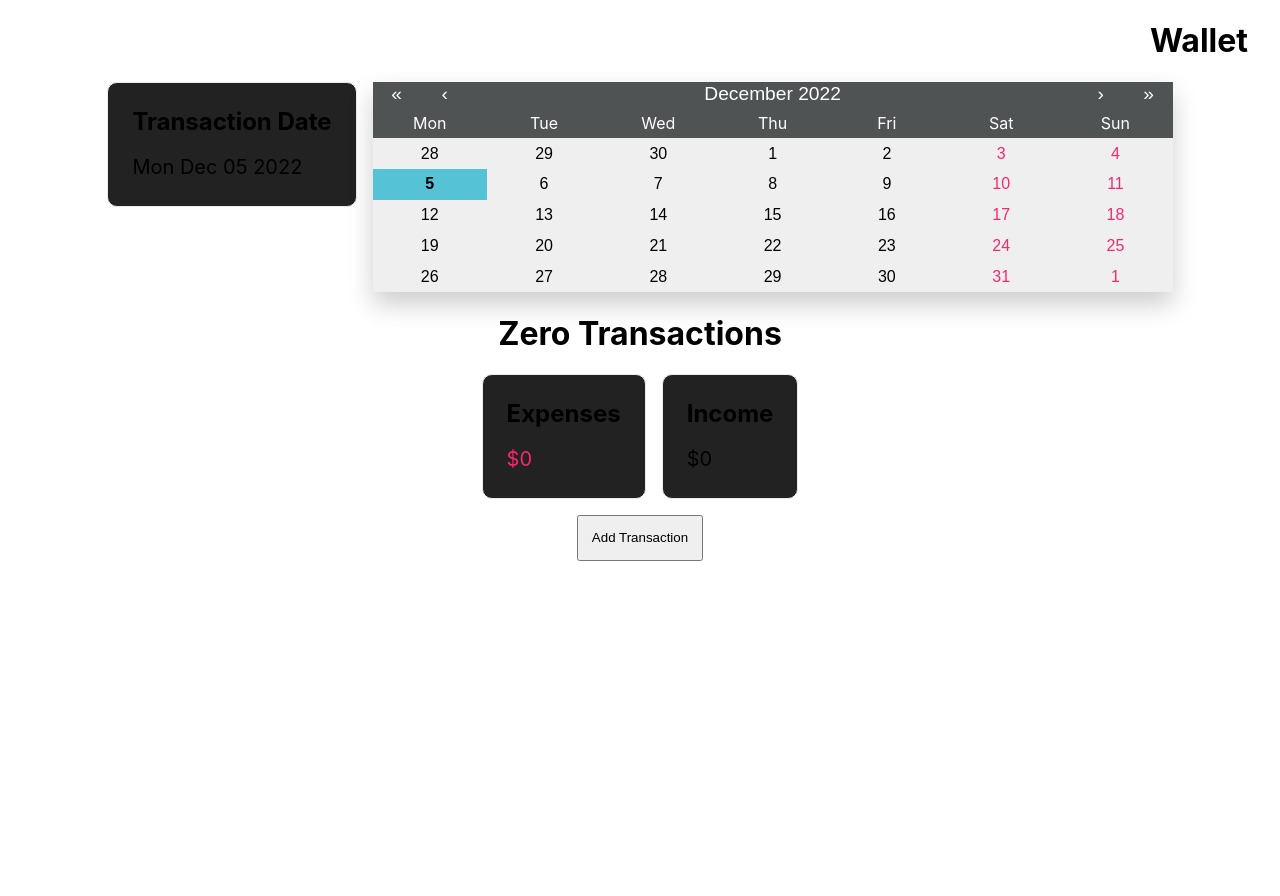
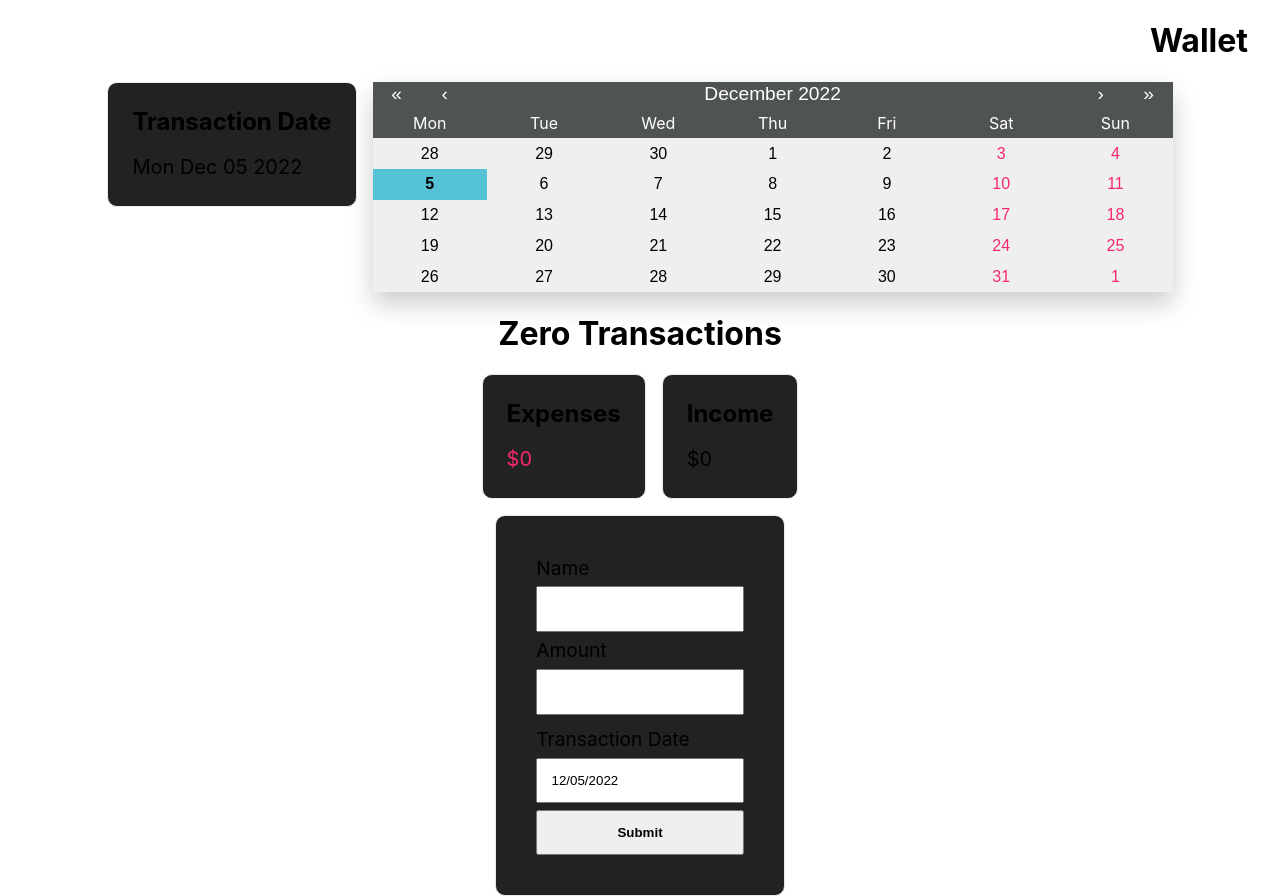
Before and after one commit to JeremyLoh/window, a Next.js app: page /wallet in a window 1280 px wide. Before the commit the page ends 800 px from the top, so only its background shows below. Built offline with nearby package versions, Linux system fonts and the light colour scheme.

Commit message:
Add wallet form to wallet page

```diff
--- a/pages/wallet.tsx
+++ b/pages/wallet.tsx
@@ -1,16 +1,17 @@
 import React, { FC, useState } from "react"
 import Calendar from "react-calendar"
+import WalletForm, { Transaction } from "../components/wallet/walletAddTransactionForm"
+import CardInfo from "../components/cardInfo"
 import styles from "../styles/pages/Wallet.module.css"
-import CardInfo from "../components/cardInfo"
 
 //https://www.copycat.dev/blog/react-calendar/
 
 const Wallet:FC<any> = () => {
   const [date, setDate] = useState<Date>(new Date())
-  const [isEditing, setIsEditing] = useState<boolean>(false)
 
-  function showTransactionForm() {
-    setIsEditing(!isEditing)
+  function displayNewTransaction(transaction: Transaction) {
+    console.log(JSON.stringify(transaction))
+    // TODO Display Transaction
   }
 
   return (
@@ -24,7 +25,11 @@ const Wallet:FC<any> = () => {
             <p>{date.toDateString()}</p>
           </CardInfo>
         </div>
-        <Calendar onChange={setDate} value={date} />
+        <Calendar
+          navigationAriaLabel="wallet-calendar-date-selection"
+          onChange={setDate}
+          value={date}
+        />
       </div>
 
       <div className={styles.transactions} aria-label="wallet-transactions">
@@ -39,21 +44,12 @@ const Wallet:FC<any> = () => {
             <p>$0</p>
           </CardInfo>
         </div>
-
-        <button
-          className={styles.addTransactionBtn}
-          aria-label="wallet-add-transaction"
-          onClick={showTransactionForm}
-        >
-          Add Transaction
-        </button>
-        {
-          isEditing && (
-            <div aria-label="add-transaction-form">
-              <h1>FORM</h1>
-            </div>
-          )
-        }
+        <div className={styles.walletTransactionHistory}>
+          <CardInfo ariaLabel="add-transaction-form">
+            <WalletForm handleNewTransaction={displayNewTransaction}/>
+          </CardInfo>
+          {/* TODO Show transaction history here */}
+        </div>
       </div>
     </div>
   )
--- a/styles/pages/Wallet.module.css
+++ b/styles/pages/Wallet.module.css
@@ -22,13 +22,16 @@
   display: flex;
   flex-direction: row;
   column-gap: 1rem;
+  margin-bottom: 1rem;
 }
 .warning {
   color: var(--monokai-red);
 }
-.addTransactionBtn {
-  padding: 1em;
-  margin-top: 1rem;
+
+.walletTransactionHistory {
+  display: flex;
+  flex-direction: row;
+  justify-content: center;
 }
 
 @media (max-width: 500px) {
```
